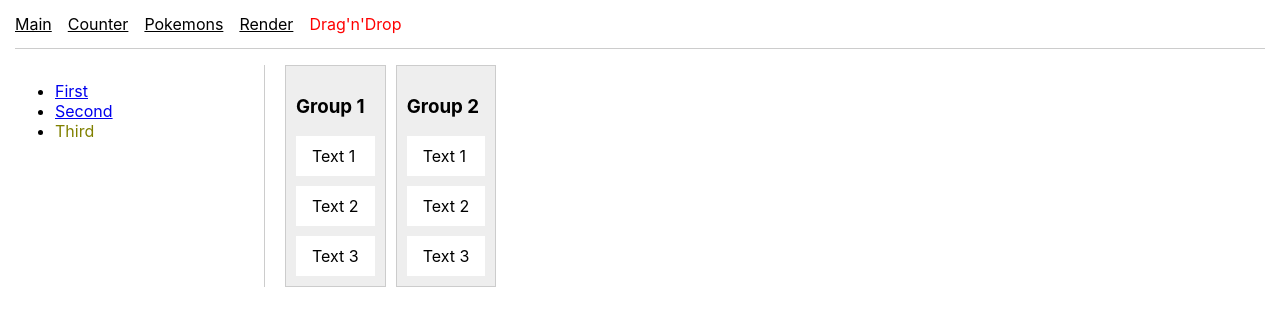
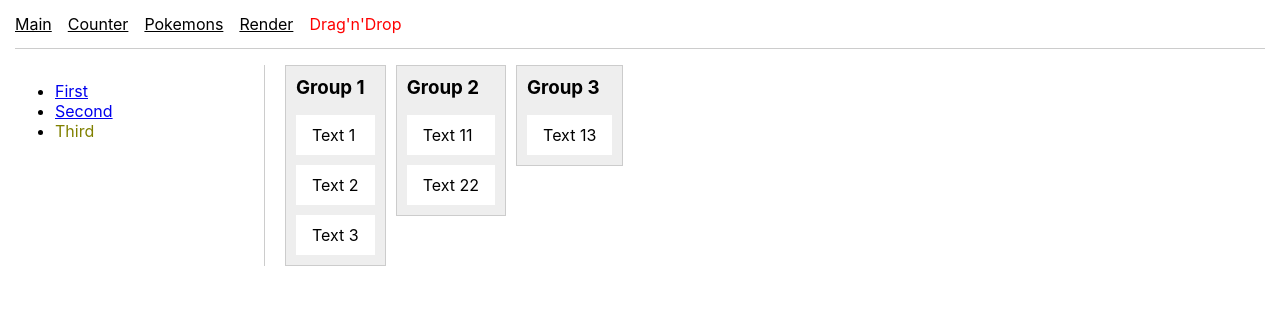
Before and after one commit to ZLVShadoW/rtk_base, a React (Create React App) app: page /drag-n-drop/third in a window 1280 px wide. Shown: the top 326 px of the page. Built offline with nearby package versions, Linux system fonts and the light colour scheme.

Commit message:
add: DnD between groups

```diff
--- a/src/Components/DragNDropPractice/3_Steps/3_Steps.tsx
+++ b/src/Components/DragNDropPractice/3_Steps/3_Steps.tsx
@@ -1,17 +1,19 @@
 import React from 'react';
 
 import styles from './Third.module.css';
-import {GroupType, ItemsGroupType} from './types';
+import {GroupType, ItemsGroupType, ItemType} from './types';
 
 
 const initGroups: Array<GroupType> = [
     {id: 1, title: 'Group 1'},
     {id: 2, title: 'Group 2'},
+    {id: 3, title: 'Group 3'},
 ]
 
 const initItemsGroup: ItemsGroupType = {
     '1': [{id: 1, text: 'Text 1'}, {id: 2, text: 'Text 2'}, {id: 3, text: 'Text 3'}],
-    '2': [{id: 1, text: 'Text 1'}, {id: 2, text: 'Text 2'}, {id: 3, text: 'Text 3'}]
+    '2': [{id: 11, text: 'Text 11'}, {id: 22, text: 'Text 22'}],
+    '3': [{id: 13, text: 'Text 13'}]
 }
 
 export const Third = () => {
@@ -19,17 +21,64 @@ export const Third = () => {
     const [groups, setGroups] = React.useState<Array<GroupType>>(initGroups)
     const [items, setItems] = React.useState<ItemsGroupType>(initItemsGroup)
 
+    const [currentGroup, setCurrentGroup] = React.useState<GroupType | null>(null)
+    const [currentItem, setCurrentItem] = React.useState<ItemType | null>(null)
+
+    const onDragStartHandler = (
+        e: React.DragEvent<HTMLDivElement>,
+        params: { group: GroupType, item: ItemType }
+    ) => {
+        // вместо логики в JSX -е
+        // e.currentTarget.classList.add(`${styles.current}`)
+
+        setCurrentGroup(params.group)
+        setCurrentItem(params.item)
+    }
+
+    const onDragOverHandler = (e: React.DragEvent<HTMLDivElement>) => {
+        e.preventDefault()
+    }
+
+    const onDropHandler = (e: React.DragEvent<HTMLDivElement>, params: { group: GroupType, item: ItemType }) => {
+        e.preventDefault()
+
+        setItems(prevState => {
+            let newItemsGroup: ItemsGroupType = JSON.parse(JSON.stringify(prevState))
+
+            const crtItemIdx = newItemsGroup[currentGroup!.id].findIndex(item => item.id === currentItem!.id)
+            const itIdx = newItemsGroup[params.group.id].findIndex(item => item.id === params.item.id)
+
+            newItemsGroup[currentGroup!.id].splice(crtItemIdx, 1)
+            newItemsGroup[params.group.id].splice(itIdx, 0, currentItem!)
+
+            return newItemsGroup
+        })
+
+        setCurrentItem(null)
+        setCurrentGroup(null)
+    }
+
     return (
         <div className={styles.groups}>
 
             {groups.map(group => {
                 return (
                     <div key={group.id} className={styles.group}>
-                        <h3>{group.title}</h3>
+                        <h3 className={styles.h3}>{group.title}</h3>
 
                         {items[group.id].map(item => {
                             return (
-                                <div key={item.id} className={styles.item}>
+                                <div key={item.id}
+                                     // className={styles.item}
+                                     className={(currentItem && currentItem.id === item.id) && (currentGroup && currentGroup.id === group.id) ? `${styles.item} ${styles.current}` : styles.item}
+                                     draggable={true}
+                                     onDragStart={(e) => onDragStartHandler(e, {
+                                         group,
+                                         item
+                                     })}
+                                     onDragOver={onDragOverHandler}
+                                     onDrop={(e) => onDropHandler(e, {group, item})}
+                                >
                                     {item.text}
                                 </div>
                             )
--- a/src/Components/DragNDropPractice/3_Steps/Third.module.css
+++ b/src/Components/DragNDropPractice/3_Steps/Third.module.css
@@ -1,6 +1,7 @@
 .groups {
     display: flex;
     gap: 10px;
+    align-items: start;
 }
 .group {
     border: 1px solid #ccc;
@@ -8,9 +9,18 @@
     background: #eee;
 }
 
+.h3 {
+    margin: 0 0 16px 0;
+}
+
 .item {
     background: #fff;
     padding: 10px 16px;
+    cursor: grab;
+}
+
+.item.current {
+    background: #82dff8;
 }
 
 .item:not(:last-child) {
```
